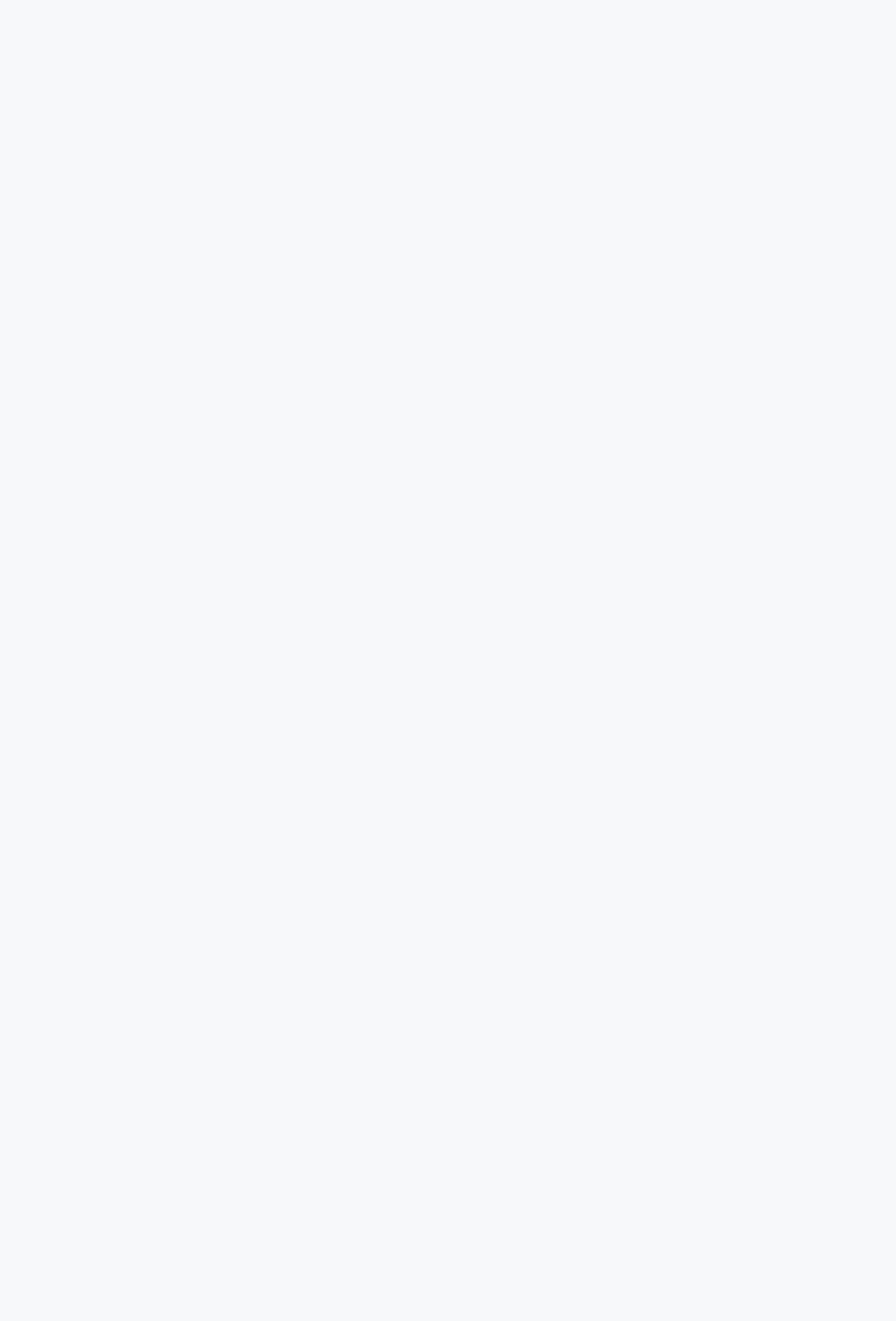
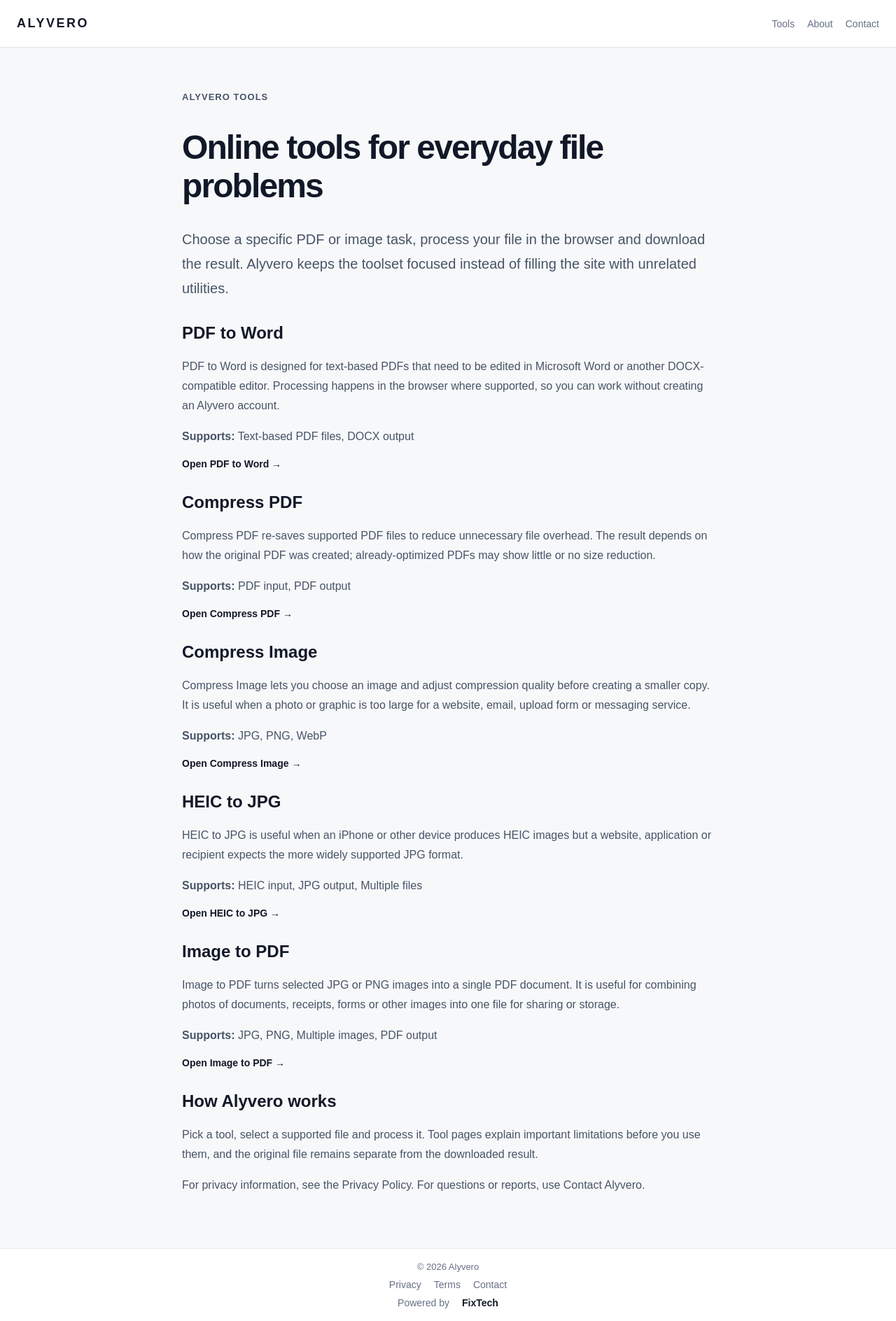
Before and after one commit to rindodi/alyvero, a Next.js app: page /tools in a window 1280 px wide. Before the commit this address had no page. Shown: the whole page at 70% size. Before the commit the page ends 800 px from the top, so only its background shows below. Built offline with nearby package versions, Linux system fonts and the light colour scheme.

Commit message:
feat: add all tools hub for navigation and SEO

```diff
--- /dev/null
+++ b/app/tools/page.tsx
@@ -0,0 +1,50 @@
+import type { Metadata } from "next";
+import Link from "next/link";
+import { tools } from "@/lib/tools";
+
+const siteUrl = "https://www.alyvero.co.ke";
+
+export const metadata: Metadata = {
+  title: "All Online File Tools",
+  description: "Browse Alyvero's PDF and image tools for converting, compressing and creating files in your browser.",
+  alternates: { canonical: "/tools" },
+  openGraph: { title: "All Online File Tools | Alyvero", description: "Browse Alyvero's PDF and image tools for common file conversion and compression problems.", url: `${siteUrl}/tools`, type: "website" },
+};
+
+const schema = {
+  "@context": "https://schema.org",
+  "@type": "ItemList",
+  name: "Alyvero online file tools",
+  itemListElement: tools.map((tool, index) => ({
+    "@type": "ListItem",
+    position: index + 1,
+    name: tool.name,
+    url: `${siteUrl}/${tool.slug}`,
+  })),
+};
+
+export default function ToolsPage() {
+  return (
+    <div className="container content-page tools-page">
+      <script type="application/ld+json" dangerouslySetInnerHTML={{ __html: JSON.stringify(schema) }} />
+      <p className="eyebrow">Alyvero tools</p>
+      <h1>Online tools for everyday file problems</h1>
+      <p className="lead">Choose a specific PDF or image task, process your file in the browser and download the result. Alyvero keeps the toolset focused instead of filling the site with unrelated utilities.</p>
+      <div className="tool-directory">
+        {tools.map((tool) => (
+          <article className="directory-card" key={tool.slug}>
+            <h2><Link href={`/${tool.slug}`}>{tool.name}</Link></h2>
+            <p>{tool.longDescription}</p>
+            <p><strong>Supports:</strong> {tool.supported.join(", ")}</p>
+            <Link className="tool-link" href={`/${tool.slug}`}>Open {tool.name} →</Link>
+          </article>
+        ))}
+      </div>
+      <section className="content-block">
+        <h2>How Alyvero works</h2>
+        <p>Pick a tool, select a supported file and process it. Tool pages explain important limitations before you use them, and the original file remains separate from the downloaded result.</p>
+        <p>For privacy information, see the <Link href="/privacy">Privacy Policy</Link>. For questions or reports, use <Link href="/contact">Contact Alyvero</Link>.</p>
+      </section>
+    </div>
+  );
+}
```
